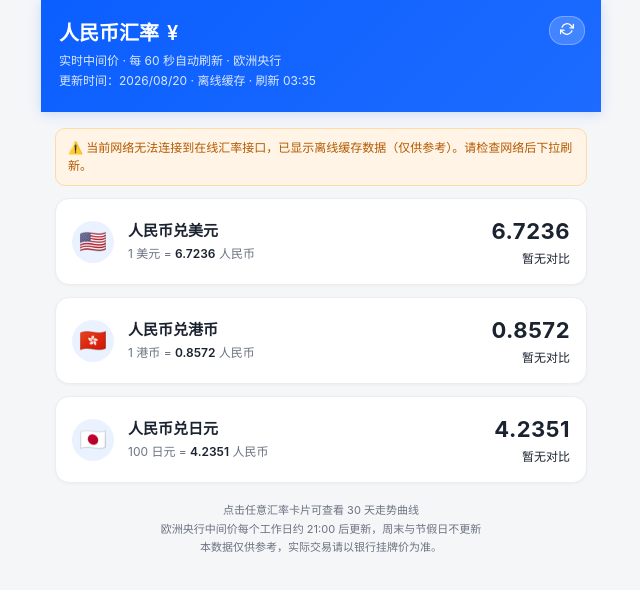
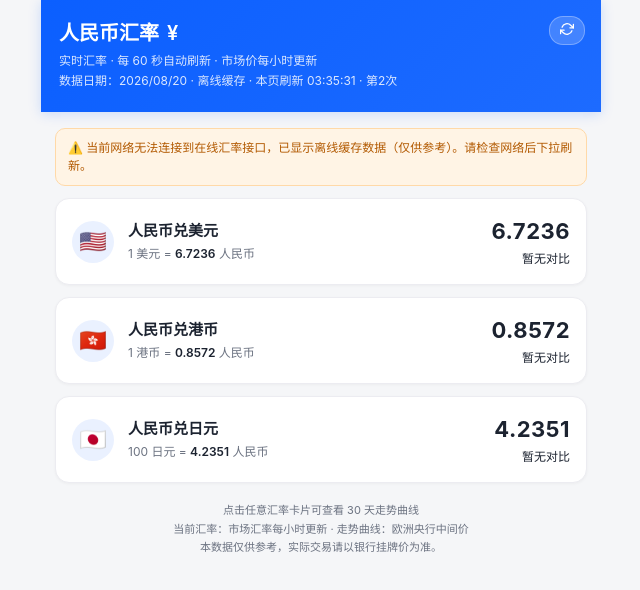
Before and after one commit to soldier009/cny-exchange-rates, a plain HTML site: page index.html in a window 1280 px wide. Both pictures are taken after a click on the button "刷新". Shown: the whole page, without its empty margins (319-959 px from the left). Drawn offline with nearby package versions, Linux system fonts and the light colour scheme; no server answers.

Commit message:
fix: 修复自动刷新间隔(5分钟->60秒) + 刷新计数显示 + exchangerate.fun数据源

```diff
--- a/index.html
+++ b/index.html
@@ -151,7 +151,7 @@
     <div id="view-home" class="view active">
       <div class="header">
         <h1>人民币汇率 <span>¥</span></h1>
-        <div class="sub">实时中间价 · 每 60 秒自动刷新 · 欧洲央行</div>
+        <div class="sub">实时汇率 · 每 60 秒自动刷新 · 市场价每小时更新</div>
         <div class="updated" id="updated">加载中…</div>
         <button class="refresh-btn" id="refresh-btn" onclick="manualRefresh()" aria-label="刷新">
           <svg width="14" height="14" viewBox="0 0 24 24" fill="none" stroke="currentColor" stroke-width="2.2" stroke-linecap="round" stroke-linejoin="round"><path d="M23 4v6h-6"/><path d="M1 20v-6h6"/><path d="M3.51 9a9 9 0 0 1 14.85-3.36L23 10M1 14l4.64 4.36A9 9 0 0 0 20.49 15"/></svg>
@@ -178,7 +178,7 @@
             <div class="rate-value"><div class="skeleton" style="width:70px;margin-left:auto"></div></div>
           </div>
         </div>
-        <div class="note">点击任意汇率卡片可查看 30 天走势曲线<br/>欧洲央行中间价每个工作日约 21:00 后更新，周末与节假日不更新<br/>本数据仅供参考，实际交易请以银行挂牌价为准。</div>
+        <div class="note">点击任意汇率卡片可查看 30 天走势曲线<br/>当前汇率：市场汇率每小时更新 · 走势曲线：欧洲央行中间价<br/>本数据仅供参考，实际交易请以银行挂牌价为准。</div>
       </div>
     </div>
 
@@ -219,7 +219,7 @@
   const API = 'https://api.frankfurter.dev/v1';
   // state.current: { date, rates:{CNY,HKD,JPY}, stale? } 来自任一可用数据源
   // state.history: { 'YYYY-MM-DD': {CNY,HKD,JPY} } 来自时间序列端点（用于曲线 & 涨跌对比，可能失败）
-  const state = { current: null, history: null, latestDay: null, prevRates: null, chart: null };
+  const state = { current: null, history: null, latestDay: null, prevRates: null, chart: null, refreshCount: 0 };
 
   // 内置静态兜底数据（当所有在线数据源都不可达时使用，标注"离线缓存"）
   // 数值取自最近一次成功获取的 frankfurter.app 返回（USD=base）
@@ -261,7 +261,14 @@
   // 统一输出格式：{ date:'YYYY-MM-DD', rates:{CNY,HKD,JPY}, stale?:bool }
   async function fetchCurrent() {
     const sources = [
-      // 1) frankfurter.app（欧洲央行中间价，无 key）
+      // 1) exchangerate.fun（每小时更新市场汇率，无 key，公益 10 年承诺）
+      async () => {
+        const j = await fetchJSON('https://api.exchangerate.fun/latest?base=USD', 9000);
+        if (!j || !j.rates || !j.rates.CNY) throw new Error('exchangerate.fun: bad data');
+        const date = new Date((j.timestamp || Date.now() / 1000) * 1000).toISOString().slice(0, 10);
+        return { date, rates: { CNY: j.rates.CNY, HKD: j.rates.HKD, JPY: j.rates.JPY } };
+      },
+      // 2) frankfurter.dev（欧洲央行中间价，无 key，也用于历史曲线）
       async () => {
         const j = await fetchJSON(`${API}/latest?base=USD&symbols=CNY,HKD,JPY`, 9000);
         if (!j || !j.rates || !j.rates.CNY) throw new Error('frankfurter: bad data');
@@ -366,7 +373,7 @@
       list.appendChild(card);
     });
 
-    $('updated').textContent = `更新时间：${fmtDate(state.current.date)} · ${state.current.stale ? '离线缓存' : '欧洲央行中间价'} · 刷新 ${new Date().toTimeString().slice(0,5)}`;
+    $('updated').textContent = `数据日期：${fmtDate(state.current.date)} · ${state.current.stale ? '离线缓存' : '市场汇率'} · 本页刷新 ${new Date().toTimeString().slice(0,8)} · 第${state.refreshCount}次`;
     if (state.current.stale) {
       showBanner('⚠️ 当前网络无法连接到在线汇率接口，已显示离线缓存数据（仅供参考）。请检查网络后下拉刷新。');
     } else {
@@ -546,6 +553,7 @@
     // 1. 主线：拉当前汇率，立即渲染主页（核心需求）
     try {
       state.current = await fetchCurrent();
+      state.refreshCount = 1;
       renderHome();
     } catch (e) {
       console.error('current rates failed', e);
@@ -579,6 +587,7 @@
   }
 
   async function autoRefresh() {
+    state.refreshCount++;
     try {
       state.current = await fetchCurrent();
       // 每次自动刷新都尝试重拉历史（保证曲线最新，失败静默）
@@ -592,11 +601,12 @@
         // （不主动重画曲线，避免用户交互被打断）
       }
     } catch (e) { /* 静默 */ }
-    setTimeout(autoRefresh, 5 * 60 * 1000);
+    setTimeout(autoRefresh, 60 * 1000);
   }
 
   // 手动刷新（按钮触发）
   async function manualRefresh() {
+    state.refreshCount++;
     const btn = $('refresh-btn');
     if (btn) btn.classList.add('spin');
     $('updated').textContent = '刷新中…';
```
